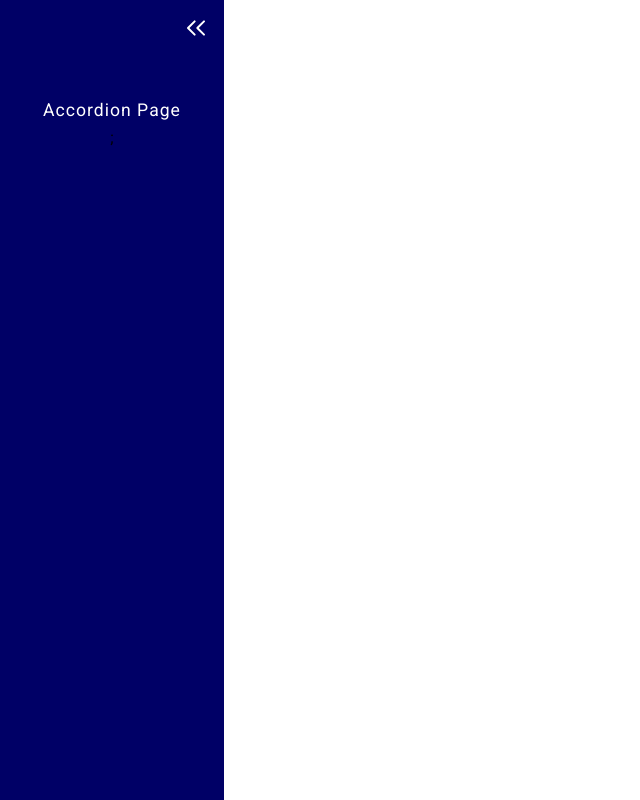
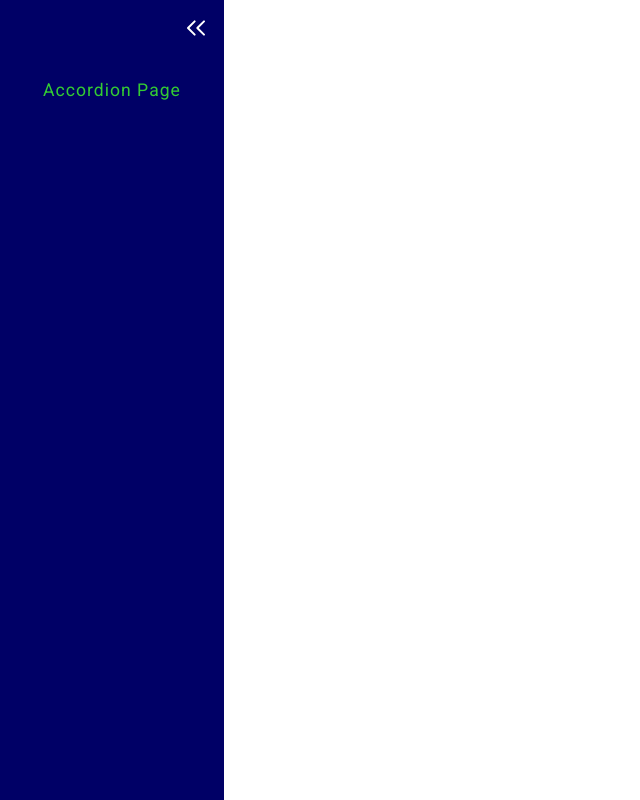
Before and after one commit to aakashsingh5858/components, a React (Create React App) app: page / in a window 1280 px wide. Both pictures are taken after a click on the picture 26 px from the left and 28 px from the top of the page. Shown: the whole page, without its empty margins (0-640 px from the left). Built offline with nearby package versions, Linux system fonts and the light colour scheme.

Commit message:
created push sidebar

```diff
--- a/src/assets/global.css
+++ b/src/assets/global.css
@@ -5,5 +5,16 @@
 }
 
 .main_container{
-    margin: 0 15rem;
+    width: calc(100% - 3.4rem);
+    float: right;
+    transition: .4s;
 }
+
+.main_block{
+   margin: 2rem;
+}
+
+#slide_toggle{
+    width: calc(100% - 14rem);
+    transition: .4s;
+}
--- a/src/assets/typography.css
+++ b/src/assets/typography.css
@@ -2,4 +2,7 @@
     --heading-fs:2.2rem;
     --subHeading-fs:1.5rem;
     --button-fs:1rem;
+
+    --sidebar-active:'14rem';
+    --sidebar-inactive:'3.4rem'
 }
--- a/src/components/sidebar/Sidebar.js
+++ b/src/components/sidebar/Sidebar.js
@@ -1,11 +1,12 @@
 import React, { useState } from "react";
 import "./sidebar.css";
 import DoubleArrowIcon from "../../assets/images/chevrons-right.svg";
-import { useHistory } from "react-router-dom";
+import { Link, useHistory } from "react-router-dom";
 import { ACCORDION, ROUTE_ACCORDION } from "../../constants";
 
-const Sidebar = () => {
-  const [isOpen, setIsOpen] = useState(false);
+const Sidebar = ({isOpen, setIsOpen, ...props}) => {
+
+  const [activeClass, setActiveClass] = useState(0)
 
   let history = useHistory();
 
@@ -15,6 +16,7 @@ const Sidebar = () => {
       closeLabel: "A",
       route: ROUTE_ACCORDION,
     },
+
   ];
 
   return (
@@ -34,22 +36,30 @@ const Sidebar = () => {
       <div className="sidebar_list">
         {SIDEBAR_KEY.map((item, i) => {
           return (
-            <>
+            <div key={i}>
               <li
                 className={`closelabel`}
-                style={{ opacity: isOpen ? "0" : "1" }}
+                style={{ display: isOpen ? "none" : "block" }}
               >
                 {item.closeLabel}
               </li>
+
               <li
-                key={i}
-                className="sidebar_list_item"
-                style={{ display: isOpen ? "block" : "none" }}
+                className={`sidebar_list_item ${
+                  i === activeClass ? "sidebar_active" : ""
+                }`}
+                style={{
+                  display: isOpen ? "block" : "none",
+                  textDecoration: "none",
+                }}
+                onClick={() => {
+                  history.push("/accordion");
+                  setActiveClass(i)
+                }}
               >
                 {item.label}
               </li>
-              ;
-            </>
+            </div>
           );
         })}
       </div>
--- a/src/components/sidebar/sidebar.css
+++ b/src/components/sidebar/sidebar.css
@@ -36,9 +36,14 @@
     color:var( --tree-green) ;
 }
 
+.sidebar_active{
+    color: var( --tree-green);
+}
+
 .closelabel{
     color: #fff;
     font-size: 1.1rem;
     font-weight: 400;
     transition: .4s;
+    padding: 8px;
 }
--- a/src/pages/home/Home.js
+++ b/src/pages/home/Home.js
@@ -1,4 +1,4 @@
-import React from "react";
+import React, { useState } from "react";
 
 import "./home.css";
 import AccordionPage from "../accordionPage/accordionPage";
@@ -12,11 +12,13 @@ import {
 import { ROUTE_ACCORDION } from "../../constants";
 
 const Home = () => {
+  const [isOpen, setIsOpen] = useState(false);
   return (
     <div>
-      <Sidebar />
-      <div className="main_container">
-        <Router>
+      <Router>
+        <Sidebar isOpen={isOpen} setIsOpen={setIsOpen}/>
+        <div className="main_container " id={isOpen ? "slide_toggle" : ""}>
+          <div className="main_block">
           <Switch>
             <Route
               exact
@@ -24,8 +26,10 @@ const Home = () => {
               render={() => <AccordionPage />}
             />
           </Switch>
-        </Router>
-      </div>
+          </div>
+
+        </div>
+      </Router>
     </div>
   );
 };
```
